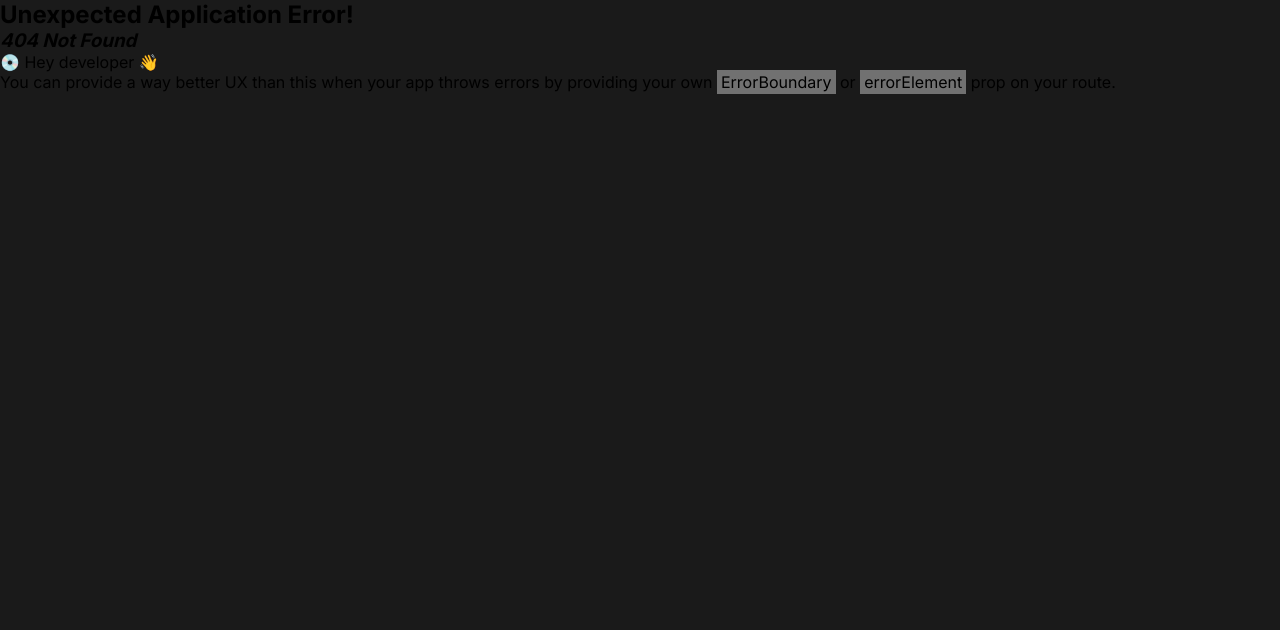
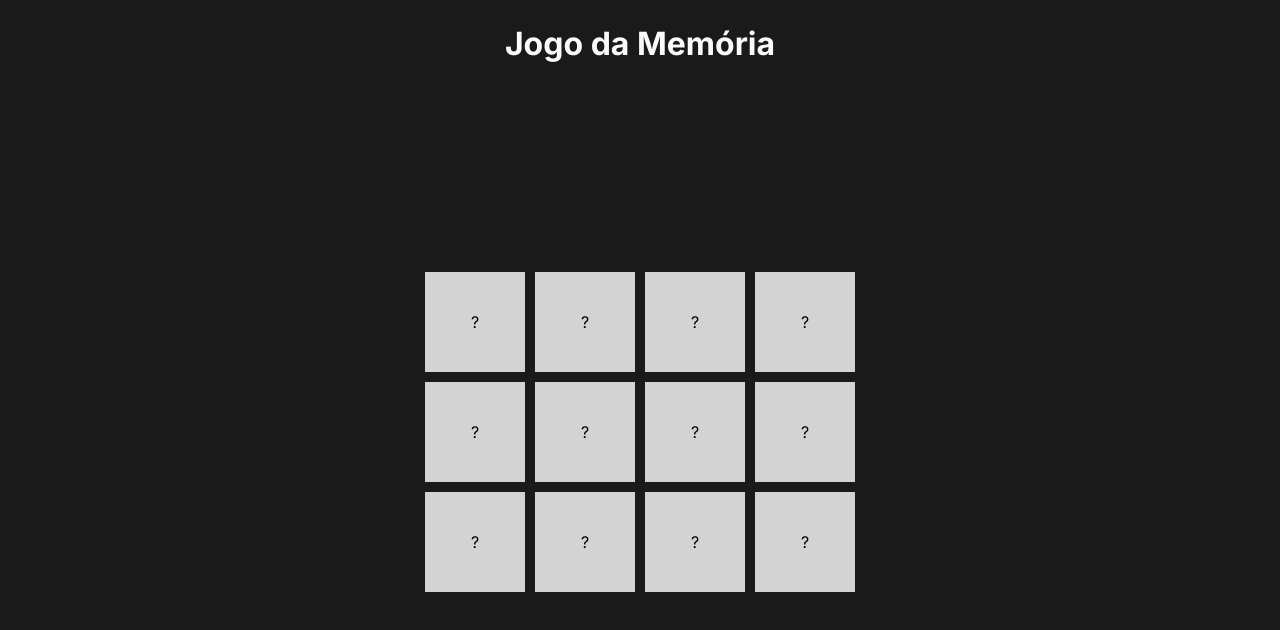
Before and after one commit to limarich/projeto-idiomas-taes, a React (Vite) app: page /memory-game in a window 1280 px wide. Before the commit this address had no page. Shown: the top 630 px of the page. Built offline with nearby package versions, Linux system fonts and the light colour scheme.

Commit message:
feat: create memory game

```diff
--- /dev/null
+++ b/src/components/MemoryCard/index.tsx
@@ -0,0 +1,21 @@
+import styles from "./memory-card.module.css";
+
+interface Props {
+  value: string;
+  onClick: () => void;
+  isFlipped: boolean;
+  isMatched: boolean;
+}
+
+export const MemoryCard = ({ value, onClick, isFlipped, isMatched }: Props) => {
+  return (
+    <div
+      className={`${styles.card} ${isFlipped ? styles.flipped : ""} ${
+        isMatched ? styles.matched : ""
+      }`}
+      onClick={onClick}
+    >
+      {isFlipped || isMatched ? value : "?"}
+    </div>
+  );
+};
--- /dev/null
+++ b/src/components/MemoryCard/memory-card.module.css
@@ -0,0 +1,18 @@
+.card {
+  width: 100px;
+  height: 100px;
+  display: flex;
+  align-items: center;
+  justify-content: center;
+  background-color: lightgrey;
+  cursor: pointer;
+}
+
+.card.flipped {
+  background-color: white;
+}
+
+.card.matched {
+  background-color: lightgreen;
+  cursor: default;
+}
--- /dev/null
+++ b/src/hooks/useSpeak.tsx
@@ -0,0 +1,10 @@
+export const useSpeak = () => {
+  const speak = (text: string) => {
+    const utterance = new SpeechSynthesisUtterance(text);
+    speechSynthesis.speak(utterance);
+  };
+
+  return {
+    speak,
+  };
+};
--- /dev/null
+++ b/src/pages/MemoryGame/index.tsx
@@ -0,0 +1,107 @@
+import { useState, useEffect } from "react";
+import { MemoryCard } from "../../components/MemoryCard";
+import styles from "./memory-game.module.css";
+import { useSpeak } from "../../hooks/useSpeak";
+
+interface MemoPair {
+  value: string;
+  corresponding: string;
+}
+
+interface Card extends MemoPair {
+  id: number;
+}
+
+export const MemoryGame = () => {
+  const memoPairs = [
+    { value: "home", corresponding: "casa" },
+    { value: "man", corresponding: "homem" },
+    { value: "kid", corresponding: "criança" },
+    { value: "dog", corresponding: "cachorro" },
+    { value: "cat", corresponding: "gato" },
+    { value: "car", corresponding: "carro" },
+    // { value: "tree", corresponding: "árvore" },
+    // { value: "book", corresponding: "livro" },
+    // { value: "water", corresponding: "água" },
+    // { value: "food", corresponding: "comida" },
+    // { value: "sun", corresponding: "sol" },
+    // { value: "moon", corresponding: "lua" },
+    // { value: "star", corresponding: "estrela" },
+    // { value: "house", corresponding: "casa" },
+    // { value: "woman", corresponding: "mulher" },
+    // { value: "child", corresponding: "criança" },
+    // { value: "bird", corresponding: "pássaro" },
+    // { value: "fish", corresponding: "peixe" },
+    // { value: "school", corresponding: "escola" },
+    // { value: "teacher", corresponding: "professor" },
+  ];
+
+  const [cards, setCards] = useState<Card[]>([]);
+  const [flippedCards, setFlippedCards] = useState<number[]>([]);
+  const [matchedCards, setMatchedCards] = useState<number[]>([]);
+
+  const { speak } = useSpeak();
+
+  useEffect(() => {
+    const shuffledCards = shuffleArray(
+      memoPairs.flatMap((pair, index) => [
+        { id: index * 2, value: pair.value, corresponding: pair.corresponding },
+        {
+          id: index * 2 + 1,
+          value: pair.corresponding,
+          corresponding: pair.value,
+        },
+      ])
+    );
+    setCards(shuffledCards);
+  }, []);
+
+  const shuffleArray = (array: Card[]) => {
+    for (let i = array.length - 1; i > 0; i--) {
+      const j = Math.floor(Math.random() * (i + 1));
+      [array[i], array[j]] = [array[j], array[i]];
+    }
+    return array;
+  };
+
+  const handleCardClick = (index: number) => {
+    if (flippedCards.length === 2 || matchedCards.includes(index)) return;
+
+    const newFlippedCards = [...flippedCards, index];
+    setFlippedCards(newFlippedCards);
+
+    speak(cards[index].value);
+
+    if (newFlippedCards.length === 2) {
+      const [firstIndex, secondIndex] = newFlippedCards;
+      const firstCard = cards[firstIndex];
+      const secondCard = cards[secondIndex];
+
+      if (
+        firstCard.value === secondCard.corresponding ||
+        firstCard.corresponding === secondCard.value
+      ) {
+        setMatchedCards([...matchedCards, firstIndex, secondIndex]);
+      }
+
+      setTimeout(() => setFlippedCards([]), 1000);
+    }
+  };
+
+  return (
+    <div className={styles.container}>
+      <h1>Jogo da Memória</h1>
+      <div className={styles["memory-cards-wrapper"]}>
+        {cards.map((card, index) => (
+          <MemoryCard
+            key={card.id}
+            value={card.value}
+            onClick={() => handleCardClick(index)}
+            isFlipped={flippedCards.includes(index)}
+            isMatched={matchedCards.includes(index)}
+          />
+        ))}
+      </div>
+    </div>
+  );
+};
--- /dev/null
+++ b/src/pages/MemoryGame/memory-game.module.css
@@ -0,0 +1,21 @@
+.container {
+  display: flex;
+  flex-direction: column;
+  align-items: center;
+
+  height: 100vh;
+  width: 100%;
+}
+
+.container h1 {
+  color: var(--white);
+  padding-top: 1.5rem;
+}
+
+.memory-cards-wrapper {
+  margin: auto;
+  display: grid;
+  grid-template-columns: repeat(4, 1fr);
+  gap: 10px;
+  align-items: center;
+}
--- a/src/routes.tsx
+++ b/src/routes.tsx
@@ -1,6 +1,7 @@
 import { createBrowserRouter } from "react-router-dom";
 import { Home } from "./pages/Home";
 import { Quiz } from "./pages/Quiz";
+import { MemoryGame } from "./pages/MemoryGame";
 
 export const router = createBrowserRouter([
   {
@@ -11,4 +12,8 @@ export const router = createBrowserRouter([
     path: "/quiz",
     element: <Quiz />,
   },
+  {
+    path: "/memory-game",
+    element: <MemoryGame />,
+  },
 ]);
```
